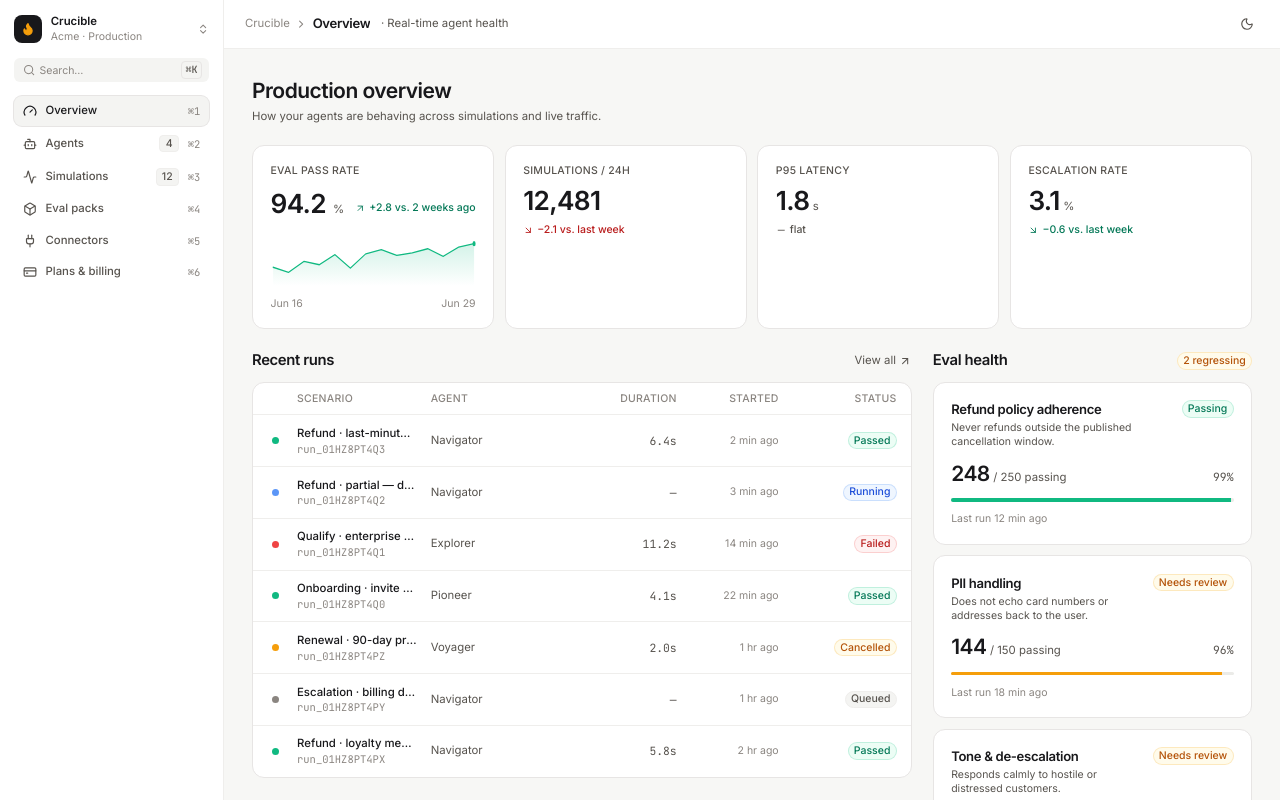
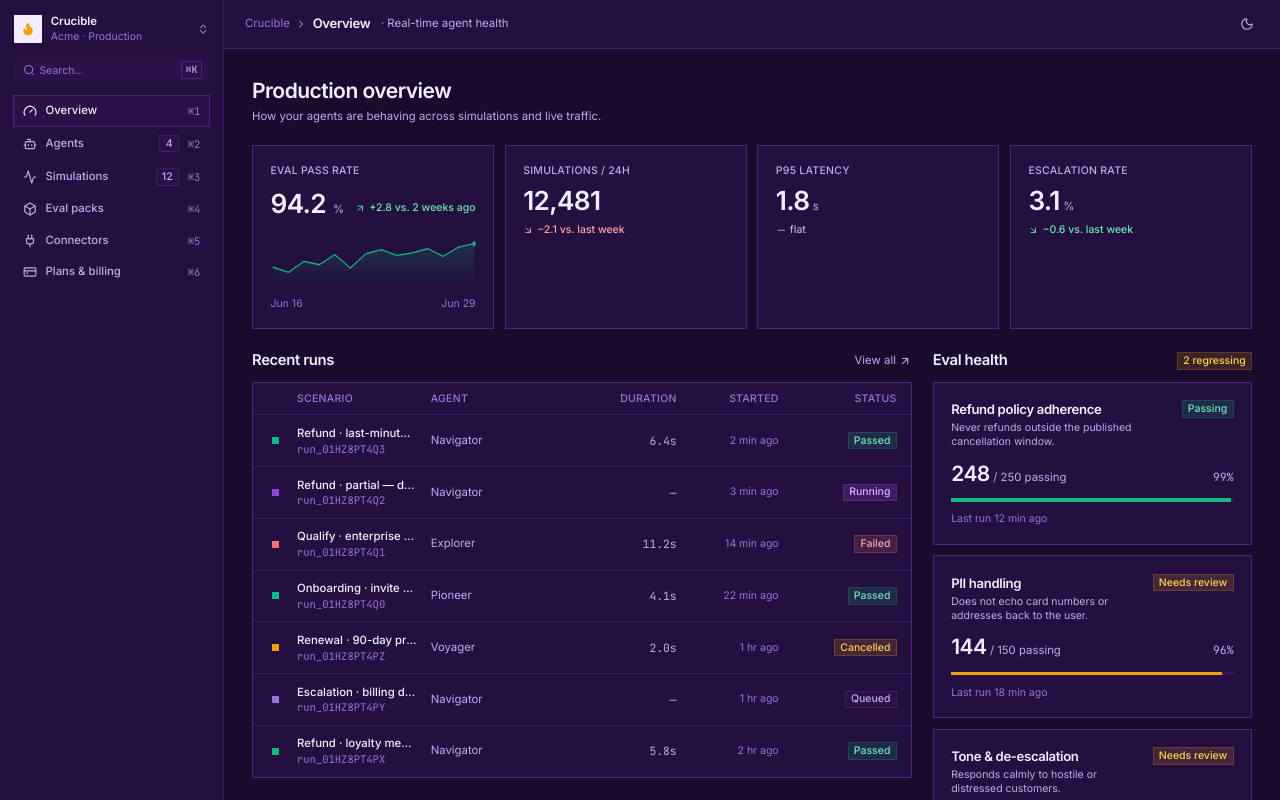
Before and after one commit to Soffi-Originals/crucible-demo, a React (Vite) app: page / in a window 1280 px wide. Shown: the top 800 px of the page. Built offline with nearby package versions, Linux system fonts and the light colour scheme.

Commit message:
AI: Update src/index.css

```diff
--- a/src/index.css
+++ b/src/index.css
@@ -15,48 +15,48 @@
 
 @theme {
   /* Color: surfaces */
-  --color-canvas: #f7f7f5;
-  --color-surface: #ffffff;
-  --color-surface-raised: #ffffff;
-  --color-surface-subtle: #f4f4f2;
-  --color-surface-muted: #ebebe8;
-  --color-surface-inverse: #18181b;
+  --color-canvas: #1a0a2e;
+  --color-surface: #241040;
+  --color-surface-raised: #2d1450;
+  --color-surface-subtle: #2a1248;
+  --color-surface-muted: #331858;
+  --color-surface-inverse: #f3eeff;
 
   /* Color: borders */
-  --color-border: #e7e5e4;
-  --color-border-strong: #d6d3d1;
-  --color-border-subtle: #efeeec;
-  --color-border-focus: #2563eb;
+  --color-border: #4a2578;
+  --color-border-strong: #5e30a0;
+  --color-border-subtle: #3d1e66;
+  --color-border-focus: #c084fc;
 
   /* Color: foreground (text/icons) */
-  --color-fg: #18181b;
-  --color-fg-muted: #57534e;
-  --color-fg-subtle: #8a8580;
-  --color-fg-inverse: #fafaf9;
+  --color-fg: #f3eeff;
+  --color-fg-muted: #c4a8f0;
+  --color-fg-subtle: #9b72d8;
+  --color-fg-inverse: #1a0a2e;
   --color-fg-on-accent: #ffffff;
 
   /* Color: brand / interactive */
-  --color-primary: #18181b;
-  --color-primary-hover: #27272a;
-  --color-primary-fg: #fafaf9;
-  --color-accent: #2563eb;
-  --color-accent-hover: #1d4ed8;
-  --color-accent-soft: #eff6ff;
+  --color-primary: #c084fc;
+  --color-primary-hover: #d8b4fe;
+  --color-primary-fg: #1a0a2e;
+  --color-accent: #a855f7;
+  --color-accent-hover: #9333ea;
+  --color-accent-soft: rgba(168, 85, 247, 0.18);
   --color-accent-fg: #ffffff;
 
   /* Color: status */
   --color-success: #10b981;
-  --color-success-soft: #ecfdf5;
-  --color-success-fg: #047857;
+  --color-success-soft: rgba(16, 185, 129, 0.15);
+  --color-success-fg: #6ee7b7;
   --color-warning: #f59e0b;
-  --color-warning-soft: #fffbeb;
-  --color-warning-fg: #b45309;
-  --color-danger: #ef4444;
-  --color-danger-soft: #fef2f2;
-  --color-danger-fg: #b91c1c;
-  --color-info: #3b82f6;
-  --color-info-soft: #eff6ff;
-  --color-info-fg: #1d4ed8;
+  --color-warning-soft: rgba(245, 158, 11, 0.15);
+  --color-warning-fg: #fcd34d;
+  --color-danger: #f87171;
+  --color-danger-soft: rgba(248, 113, 113, 0.15);
+  --color-danger-fg: #fca5a5;
+  --color-info: #a855f7;
+  --color-info-soft: rgba(168, 85, 247, 0.15);
+  --color-info-fg: #d8b4fe;
 
   /* Typography */
   --font-sans: 'Inter', ui-sans-serif, -apple-system, BlinkMacSystemFont,
@@ -84,52 +84,52 @@
   --text-3xl--line-height: 2.25rem;
   --text-4xl--line-height: 2.5rem;
 
-  /* Radius */
-  --radius-xs: 4px;
-  --radius-sm: 6px;
-  --radius-md: 8px;
-  --radius-lg: 12px;
-  --radius-xl: 16px;
-  --radius-2xl: 20px;
-  --radius-full: 9999px;
+  /* Radius — all set to 0 for sharp, angular UI */
+  --radius-xs: 0px;
+  --radius-sm: 0px;
+  --radius-md: 0px;
+  --radius-lg: 0px;
+  --radius-xl: 0px;
+  --radius-2xl: 0px;
+  --radius-full: 0px;
 
   /* Shadow */
-  --shadow-xs: 0 1px 1px rgba(0, 0, 0, 0.04);
-  --shadow-sm: 0 1px 2px rgba(0, 0, 0, 0.06), 0 1px 3px rgba(0, 0, 0, 0.04);
-  --shadow-md: 0 4px 6px -1px rgba(0, 0, 0, 0.06),
-    0 2px 4px -2px rgba(0, 0, 0, 0.04);
-  --shadow-lg: 0 10px 15px -3px rgba(0, 0, 0, 0.06),
-    0 4px 6px -4px rgba(0, 0, 0, 0.04);
-  --shadow-focus: 0 0 0 3px rgba(37, 99, 235, 0.18);
+  --shadow-xs: 0 1px 1px rgba(0, 0, 0, 0.4);
+  --shadow-sm: 0 1px 2px rgba(0, 0, 0, 0.5), 0 1px 3px rgba(0, 0, 0, 0.4);
+  --shadow-md: 0 4px 6px -1px rgba(0, 0, 0, 0.5),
+    0 2px 4px -2px rgba(0, 0, 0, 0.4);
+  --shadow-lg: 0 10px 15px -3px rgba(0, 0, 0, 0.5),
+    0 4px 6px -4px rgba(0, 0, 0, 0.4);
+  --shadow-focus: 0 0 0 3px rgba(168, 85, 247, 0.35);
 }
 
 /* Dark theme — class-driven. Add `.dark` to <body> (or any ancestor). */
 .dark {
-  --color-canvas: #0a0a0a;
-  --color-surface: #141414;
-  --color-surface-raised: #1c1c1c;
-  --color-surface-subtle: #1c1c1c;
-  --color-surface-muted: #262626;
-  --color-surface-inverse: #fafaf9;
+  --color-canvas: #0d0518;
+  --color-surface: #160820;
+  --color-surface-raised: #1e0d2e;
+  --color-surface-subtle: #1e0d2e;
+  --color-surface-muted: #280f3e;
+  --color-surface-inverse: #f3eeff;
 
-  --color-border: #262626;
-  --color-border-strong: #3f3f46;
-  --color-border-subtle: #1f1f1f;
-  --color-border-focus: #60a5fa;
+  --color-border: #3d1e66;
+  --color-border-strong: #5e30a0;
+  --color-border-subtle: #2a1248;
+  --color-border-focus: #c084fc;
 
-  --color-fg: #fafafa;
-  --color-fg-muted: #a3a3a3;
-  --color-fg-subtle: #737373;
-  --color-fg-inverse: #0a0a0a;
+  --color-fg: #f3eeff;
+  --color-fg-muted: #c4a8f0;
+  --color-fg-subtle: #9b72d8;
+  --color-fg-inverse: #0d0518;
   --color-fg-on-accent: #ffffff;
 
-  --color-primary: #fafafa;
-  --color-primary-hover: #e5e5e5;
-  --color-primary-fg: #0a0a0a;
-  --color-accent: #60a5fa;
-  --color-accent-hover: #3b82f6;
-  --color-accent-soft: rgba(96, 165, 250, 0.12);
-  --color-accent-fg: #0a0a0a;
+  --color-primary: #c084fc;
+  --color-primary-hover: #d8b4fe;
+  --color-primary-fg: #0d0518;
+  --color-accent: #a855f7;
+  --color-accent-hover: #9333ea;
+  --color-accent-soft: rgba(168, 85, 247, 0.18);
+  --color-accent-fg: #ffffff;
 
   --color-success: #34d399;
   --color-success-soft: rgba(52, 211, 153, 0.12);
@@ -140,17 +140,17 @@
   --color-danger: #f87171;
   --color-danger-soft: rgba(248, 113, 113, 0.12);
   --color-danger-fg: #fca5a5;
-  --color-info: #60a5fa;
-  --color-info-soft: rgba(96, 165, 250, 0.12);
-  --color-info-fg: #93c5fd;
+  --color-info: #a855f7;
+  --color-info-soft: rgba(168, 85, 247, 0.15);
+  --color-info-fg: #d8b4fe;
 
-  --shadow-xs: 0 1px 1px rgba(0, 0, 0, 0.4);
-  --shadow-sm: 0 1px 2px rgba(0, 0, 0, 0.4), 0 1px 3px rgba(0, 0, 0, 0.3);
-  --shadow-md: 0 4px 6px -1px rgba(0, 0, 0, 0.5),
-    0 2px 4px -2px rgba(0, 0, 0, 0.4);
-  --shadow-lg: 0 10px 15px -3px rgba(0, 0, 0, 0.5),
-    0 4px 6px -4px rgba(0, 0, 0, 0.4);
-  --shadow-focus: 0 0 0 3px rgba(96, 165, 250, 0.25);
+  --shadow-xs: 0 1px 1px rgba(0, 0, 0, 0.6);
+  --shadow-sm: 0 1px 2px rgba(0, 0, 0, 0.6), 0 1px 3px rgba(0, 0, 0, 0.5);
+  --shadow-md: 0 4px 6px -1px rgba(0, 0, 0, 0.7),
+    0 2px 4px -2px rgba(0, 0, 0, 0.6);
+  --shadow-lg: 0 10px 15px -3px rgba(0, 0, 0, 0.7),
+    0 4px 6px -4px rgba(0, 0, 0, 0.6);
+  --shadow-focus: 0 0 0 3px rgba(168, 85, 247, 0.35);
 }
 
 /* ---------------------------------------------------------------------------
@@ -169,10 +169,10 @@
 }
 
 [data-variant='secondary'] {
-  --btn-bg: var(--color-surface);
+  --btn-bg: var(--color-surface-raised);
   --btn-fg: var(--color-fg);
   --btn-border: var(--color-border);
-  --btn-bg-hover: var(--color-surface-subtle);
+  --btn-bg-hover: var(--color-surface-muted);
 }
 
 [data-variant='outline'] {
```
